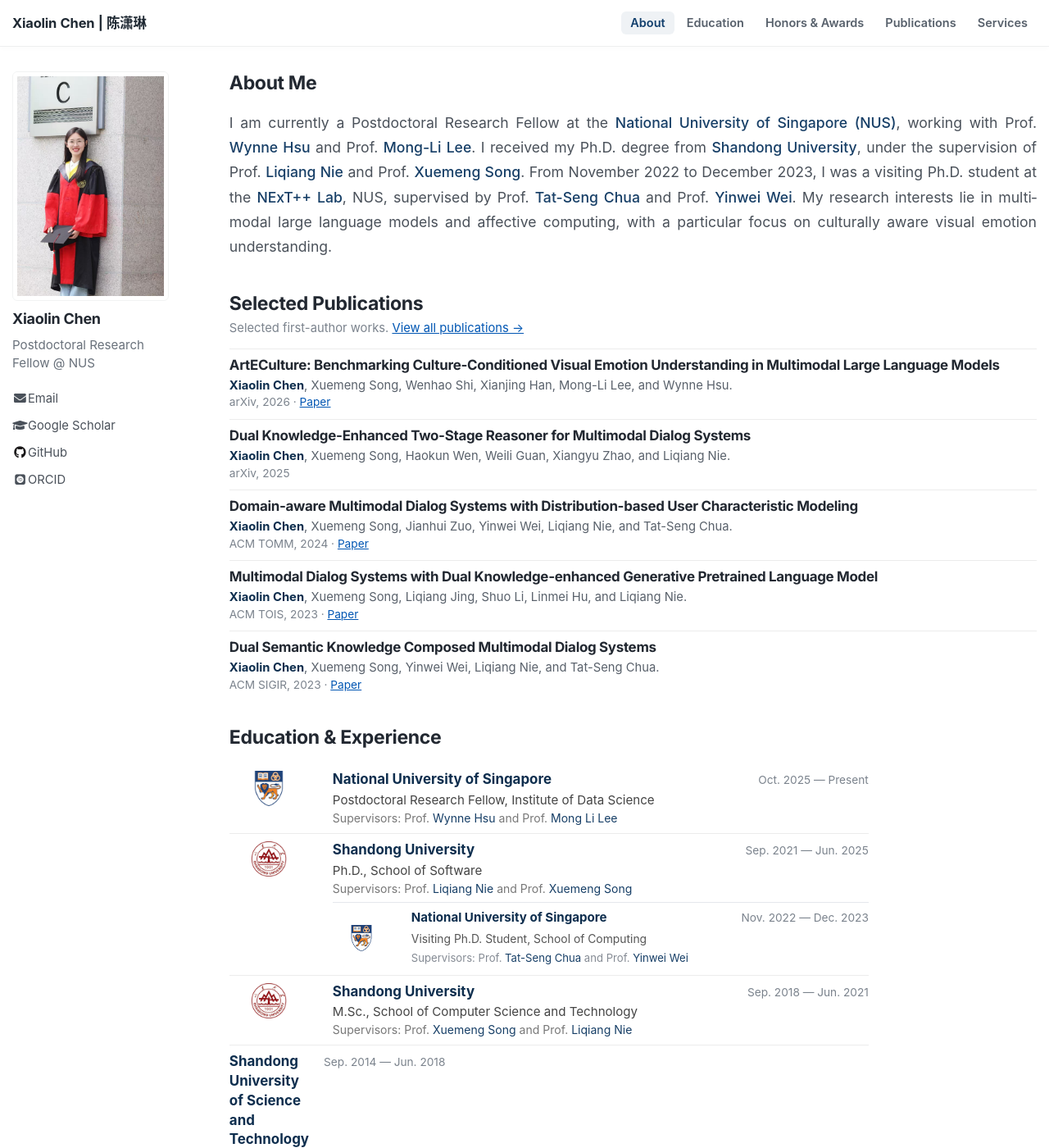
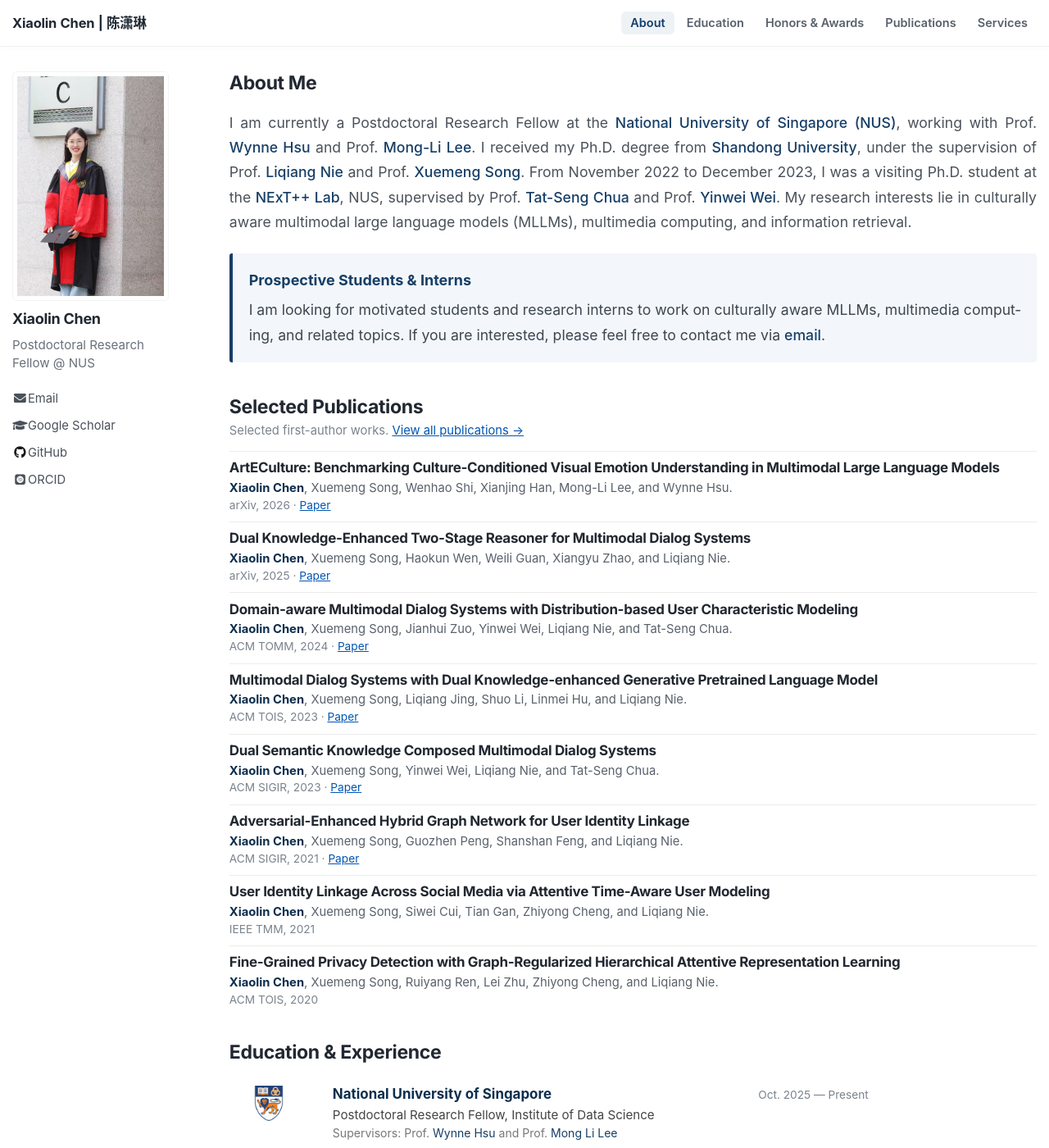
Before and after one commit to XiaolinChen-XL/XiaolinChen-XL.github.io, a Jekyll site: the page built from _pages/about.md, in a window 1280 px wide and 1400 px high. Shown: the whole window at 82% size. Built offline with Jekyll 4.4.1, drawn with Linux system fonts in a browser that asks for light colours; some web fonts are replaced; some of the changed text lies outside the part shown.

Commit message:
Refine research focus and expand selected publications

```diff
--- a/_data/publications.yml
+++ b/_data/publications.yml
@@ -10,7 +10,7 @@
   year: 2025
   type: "preprint"
   venue: "arXiv 2025"
-  paper: "https://arxiv.org/abs/2509.07817"
+  paper: "https://arxiv.org/pdf/2509.07817"
 
 - title: "Interactive Garment Recommendation with User in the Loop"
   authors: "Federico Becattini, <strong>Xiaolin Chen</strong>, Andrea Puccia, Haokun Wen, Xuemeng Song, Liqiang Nie, and Alberto Del Bimbo"
--- a/_pages/about.md
+++ b/_pages/about.md
@@ -15,8 +15,13 @@
 <div class="hk-about">
 <h2>About Me</h2>
 <p>
-I am currently a Postdoctoral Research Fellow at the <a href="https://www.nus.edu.sg/">National University of Singapore (NUS)</a>, working with Prof. <a href="https://www.comp.nus.edu.sg/~whsu/">Wynne Hsu</a> and Prof. <a href="https://www.comp.nus.edu.sg/~leeml/">Mong-Li Lee</a>. I received my Ph.D. degree from <a href="https://www.sdu.edu.cn/">Shandong University</a>, under the supervision of Prof. <a href="https://liqiangnie.github.io/">Liqiang Nie</a> and Prof. <a href="https://xuemengsong.github.io/">Xuemeng Song</a>. From November 2022 to December 2023, I was a visiting Ph.D. student at the <a href="https://www.nextcenter.org/">NExT++ Lab</a>, NUS, supervised by Prof. <a href="https://www.comp.nus.edu.sg/cs/people/chuats/">Tat-Seng Chua</a> and Prof. <a href="https://weiyinwei.github.io/">Yinwei Wei</a>. My research interests lie in multimodal large language models and affective computing, with a particular focus on culturally aware visual emotion understanding.
+I am currently a Postdoctoral Research Fellow at the <a href="https://www.nus.edu.sg/">National University of Singapore (NUS)</a>, working with Prof. <a href="https://www.comp.nus.edu.sg/~whsu/">Wynne Hsu</a> and Prof. <a href="https://www.comp.nus.edu.sg/~leeml/">Mong-Li Lee</a>. I received my Ph.D. degree from <a href="https://www.sdu.edu.cn/">Shandong University</a>, under the supervision of Prof. <a href="https://liqiangnie.github.io/">Liqiang Nie</a> and Prof. <a href="https://xuemengsong.github.io/">Xuemeng Song</a>. From November 2022 to December 2023, I was a visiting Ph.D. student at the <a href="https://www.nextcenter.org/">NExT++ Lab</a>, NUS, supervised by Prof. <a href="https://www.comp.nus.edu.sg/cs/people/chuats/">Tat-Seng Chua</a> and Prof. <a href="https://weiyinwei.github.io/">Yinwei Wei</a>. My research interests lie in culturally aware multimodal large language models (MLLMs), multimedia computing, and information retrieval.
 </p>
+
+<div class="hk-recruiting">
+  <div class="hk-recruiting-title">Prospective Students &amp; Interns</div>
+  <p>I am looking for motivated students and research interns to work on culturally aware MLLMs, multimedia computing, and related topics. If you are interested, please feel free to contact me via <a href="mailto:cxlicd@gmail.com">email</a>.</p>
+</div>
 </div>
 
 <div class="hk-selected">
@@ -24,10 +29,13 @@
 <p class="hk-section-note">Selected first-author works. <a href="/publications/">View all publications →</a></p>
 
 <div class="hk-pub"><h3>ArtECulture: Benchmarking Culture-Conditioned Visual Emotion Understanding in Multimodal Large Language Models</h3><p><strong>Xiaolin Chen</strong>, Xuemeng Song, Wenhao Shi, Xianjing Han, Mong-Li Lee, and Wynne Hsu.</p><p class="hk-venue">arXiv, 2026 · <a href="https://arxiv.org/abs/2608.03358">Paper</a></p></div>
-<div class="hk-pub"><h3>Dual Knowledge-Enhanced Two-Stage Reasoner for Multimodal Dialog Systems</h3><p><strong>Xiaolin Chen</strong>, Xuemeng Song, Haokun Wen, Weili Guan, Xiangyu Zhao, and Liqiang Nie.</p><p class="hk-venue">arXiv, 2025</p></div>
+<div class="hk-pub"><h3>Dual Knowledge-Enhanced Two-Stage Reasoner for Multimodal Dialog Systems</h3><p><strong>Xiaolin Chen</strong>, Xuemeng Song, Haokun Wen, Weili Guan, Xiangyu Zhao, and Liqiang Nie.</p><p class="hk-venue">arXiv, 2025 · <a href="https://arxiv.org/pdf/2509.07817">Paper</a></p></div>
 <div class="hk-pub"><h3>Domain-aware Multimodal Dialog Systems with Distribution-based User Characteristic Modeling</h3><p><strong>Xiaolin Chen</strong>, Xuemeng Song, Jianhui Zuo, Yinwei Wei, Liqiang Nie, and Tat-Seng Chua.</p><p class="hk-venue">ACM TOMM, 2024 · <a href="https://doi.org/10.1145/3704811">Paper</a></p></div>
 <div class="hk-pub"><h3>Multimodal Dialog Systems with Dual Knowledge-enhanced Generative Pretrained Language Model</h3><p><strong>Xiaolin Chen</strong>, Xuemeng Song, Liqiang Jing, Shuo Li, Linmei Hu, and Liqiang Nie.</p><p class="hk-venue">ACM TOIS, 2023 · <a href="https://doi.org/10.1145/3606368">Paper</a></p></div>
 <div class="hk-pub"><h3>Dual Semantic Knowledge Composed Multimodal Dialog Systems</h3><p><strong>Xiaolin Chen</strong>, Xuemeng Song, Yinwei Wei, Liqiang Nie, and Tat-Seng Chua.</p><p class="hk-venue">ACM SIGIR, 2023 · <a href="https://doi.org/10.1145/3539618.3591673">Paper</a></p></div>
+<div class="hk-pub"><h3>Adversarial-Enhanced Hybrid Graph Network for User Identity Linkage</h3><p><strong>Xiaolin Chen</strong>, Xuemeng Song, Guozhen Peng, Shanshan Feng, and Liqiang Nie.</p><p class="hk-venue">ACM SIGIR, 2021 · <a href="https://doi.org/10.1145/3404835.3462946">Paper</a></p></div>
+<div class="hk-pub"><h3>User Identity Linkage Across Social Media via Attentive Time-Aware User Modeling</h3><p><strong>Xiaolin Chen</strong>, Xuemeng Song, Siwei Cui, Tian Gan, Zhiyong Cheng, and Liqiang Nie.</p><p class="hk-venue">IEEE TMM, 2021</p></div>
+<div class="hk-pub"><h3>Fine-Grained Privacy Detection with Graph-Regularized Hierarchical Attentive Representation Learning</h3><p><strong>Xiaolin Chen</strong>, Xuemeng Song, Ruiyang Ren, Lei Zhu, Zhiyong Cheng, and Liqiang Nie.</p><p class="hk-venue">ACM TOIS, 2020</p></div>
 </div>
 </div>
 </section>
@@ -42,7 +50,6 @@
 
 <div class="hk-edu"><img src="/images/SDU-LOGO.png" alt="SDU"><div class="hk-edu-body"><div class="hk-edu-head"><strong>Shandong University</strong><span>Sep. 2018 — Jun. 2021</span></div><div class="hk-degree">M.Sc., School of Computer Science and Technology</div><div class="hk-supervisor">Supervisors: Prof. <a href="https://xuemengsong.github.io/">Xuemeng Song</a> and Prof. <a href="https://liqiangnie.github.io/">Liqiang Nie</a></div></div></div>
 
-<div class="hk-edu"><div class="hk-edu-body"><div class="hk-edu-head"><strong>Shandong University of Science and Technology</strong><span>Sep. 2014 — Jun. 2018</span></div><div class="hk-degree">B.Eng., Department of Information Engineering</div></div></div>
 </div>
 </section>
 
--- a/assets/css/main.scss
+++ b/assets/css/main.scss
@@ -829,6 +829,26 @@
 .masthead .visible-links .masthead__menu-item:not(.masthead__menu-item--lg) { flex: 0 0 auto; }
 .masthead .visible-links a, .greedy-nav .visible-links a { margin-right: 8px !important; }
 .hk-about p { text-align: justify; text-justify: inter-word; hyphens: auto; }
+
+.hk-recruiting {
+  margin: 1.25rem 0 2rem;
+  padding: 1rem 1.1rem;
+  border-left: 4px solid #173f67;
+  border-radius: 3px;
+  background: #f3f7fb;
+  color: #3d4650;
+}
+.hk-recruiting-title {
+  margin-bottom: .3rem;
+  color: #173f67;
+  font-weight: 700;
+  font-size: 1rem;
+}
+.hk-recruiting p { margin: 0 !important; line-height: 1.6; }
+.hk-recruiting a { color: #173f67 !important; font-weight: 600; }
+html.hk-dark .hk-recruiting { background: #1c2630; border-left-color: #8ab4f8; color: #d7dce2; }
+html.hk-dark .hk-recruiting-title,
+html.hk-dark .hk-recruiting a { color: #8ab4f8 !important; }
 
 .hk-theme-toggle {
   flex: 0 0 auto; border: 0; background: transparent; color: #555;
```
Also changed, not shown: _pages/cv.md (+0 -2 lines).
